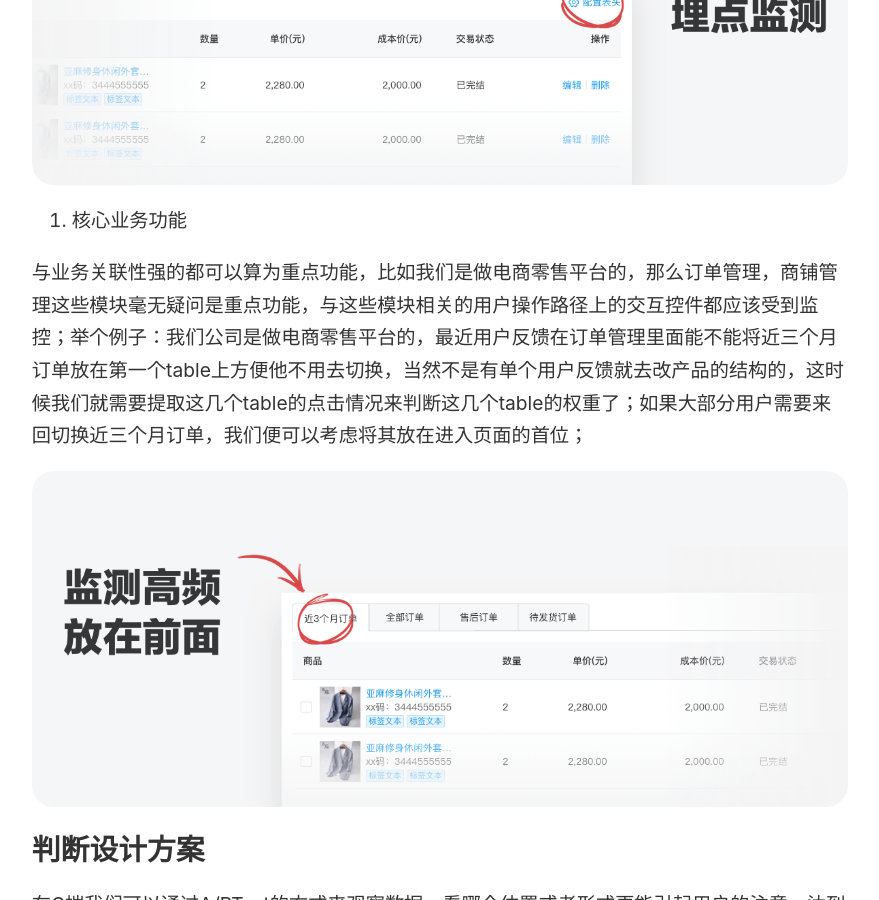
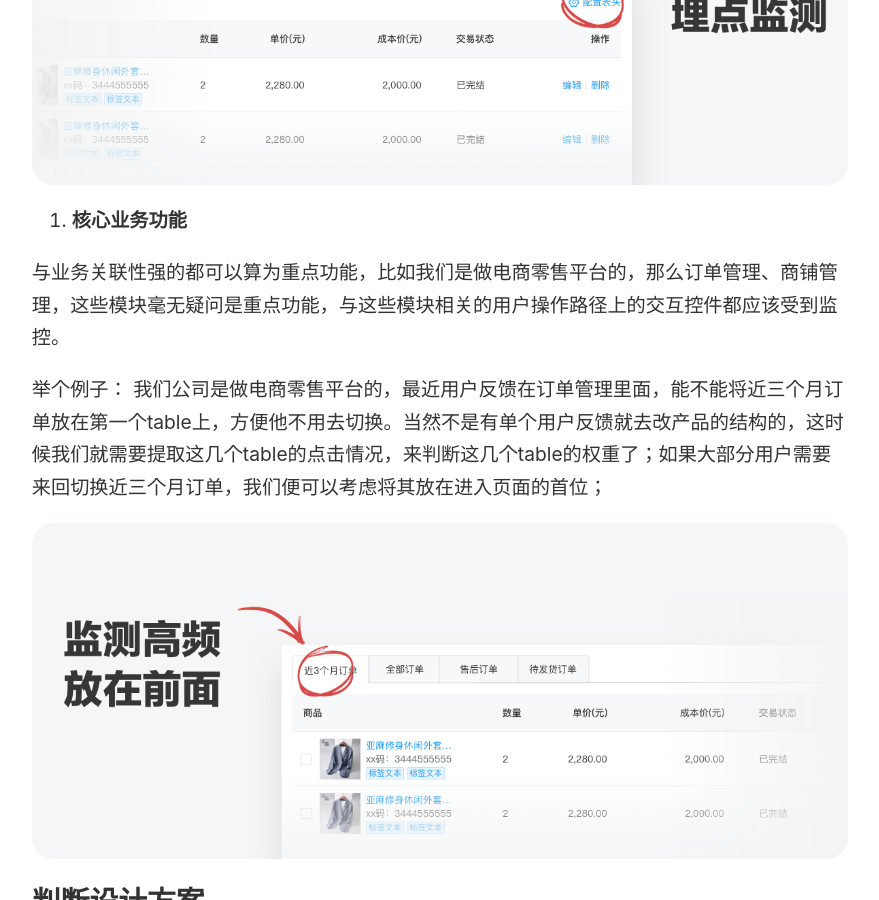
Before and after one commit to ChristineCharlotte/Brain, a Jekyll site: the page built from _notes/产品/B端数据埋点.md, in a window 1280 px wide and 900 px high, scrolled down 3512 px. Shown: the whole window, without its empty margins (45-924 px from the left). Built offline with Jekyll 4.4.1, drawn with Linux system fonts in a browser that asks for light colours; some of the changed text lies outside the part shown.

Commit message:
Update B端数据埋点.md

```diff
--- a/_notes/产品/B端数据埋点.md
+++ b/_notes/产品/B端数据埋点.md
@@ -66,16 +66,19 @@
 
 ![](../../assets/数据埋点3.jpeg)
 
-2. 核心业务功能
+2. **核心业务功能**
 
-与业务关联性强的都可以算为重点功能，比如我们是做电商零售平台的，那么订单管理，商铺管理这些模块毫无疑问是重点功能，与这些模块相关的用户操作路径上的交互控件都应该受到监控；举个例子：我们公司是做电商零售平台的，最近用户反馈在订单管理里面能不能将近三个月订单放在第一个table上方便他不用去切换，当然不是有单个用户反馈就去改产品的结构的，这时候我们就需要提取这几个table的点击情况来判断这几个table的权重了；如果大部分用户需要来回切换近三个月订单，我们便可以考虑将其放在进入页面的首位；
+与业务关联性强的都可以算为重点功能，比如我们是做电商零售平台的，那么订单管理、商铺管理，这些模块毫无疑问是重点功能，与这些模块相关的用户操作路径上的交互控件都应该受到监控。
+
+举个例子：
+我们公司是做电商零售平台的，最近用户反馈在订单管理里面，能不能将近三个月订单放在第一个table上，方便他不用去切换。当然不是有单个用户反馈就去改产品的结构的，这时候我们就需要提取这几个table的点击情况，来判断这几个table的权重了；如果大部分用户需要来回切换近三个月订单，我们便可以考虑将其放在进入页面的首位；
 
 ![](../../assets/数据埋点4.jpeg)
 
 
 ## 判断设计方案
 
-在C端我们可以通过A/BTest的方式来观察数据，看哪个位置或者形式更能引起用户的注意，达到想要的效果。B端产品也会采用类似这个的方式，此处也举个例子：比如最近想要改版一下关于消息通知是从顶部右侧弹出还是从底部右侧弹出更不干扰用户，当然我们可以看竞品怎么做，但是总是借鉴竞品也不是解决根本问题的方法，此时我们可以将时间维度作为测试基本盘，通过不同的方案获取不同的数据来进行决策；
+在C端我们可以通过 [[A/BTest]] 的方式来观察数据，看哪个位置或者形式更能引起用户的注意，达到想要的效果。B端产品也会采用类似这个的方式，此处也举个例子：比如最近想要改版一下关于消息通知是从顶部右侧弹出、还是从底部右侧弹出更不干扰用户，当然我们可以看竞品怎么做，但是总是借鉴竞品也不是解决根本问题的方法，此时我们可以将时间维度作为测试基本盘，通过不同的方案获取不同的数据来进行决策；
 
 ![](../../assets/数据埋点5.jpeg)
 
@@ -142,17 +145,17 @@
 
 ![](../../assets/数据埋点7.jpeg)
 
-# 实操：一个埋点需求从开始到落地
+## 实操：一个埋点需求从开始到落地
 
 上面已知我们要对批量发货、批量标记、批量免运费进行监测，由于我们不能自己去进行埋点，或者你也可以将这个需求告知给产品经理让他帮你出这一份文档，但是我觉得如果设计能写出来给到开发而且能直接跟开发沟通是一件很酷的事情，不妨学习写一下文档；
 
-## 01.整理埋点需求并输出文档
+### 01. 整理埋点需求并输出文档
 
 ![](../../assets/数据埋点8.jpeg)
 
 此处可以看到，一份规范的埋点文档会包括：事件名称、事件属性、数据类型、属性说明、埋点形式、触发时机等，只有将埋点文档梳理规范了，前端小哥才不会和你打架哦~  文档已经上传上来啦，有需要的小伙伴可以按需下载直接使用哦~
 
-## 02.埋点代码的植入
+### 02. 埋点代码的植入
 
 不同于摄像头，数据的采集工具通常为埋点代码，不用的产品形态采取不同的埋点代码植入，通常有三种：js文件，SDK，http请求，具体对应的是M端，网页端和服务器；这块通常是研发来做，产品经理和设计在旁边加油打气就行了。
 
@@ -162,7 +165,7 @@
 
 ![](../../assets/数据埋点9.jpeg)
 
-## 03.埋点测试与校验
+## 03. 埋点测试与校验
 
 这一部分的内容通常是由测试同学来完成的，测试同学通过测试这些埋点数据，通过后才可以部署上线，此处粗略讲讲他们需要 测些啥：
 
@@ -172,7 +175,7 @@
 
 当他们将这些点验收完成，研发人员部署上线，就可以等着收数据了~
 
-## 04线上数据追踪
+## 04. 线上数据追踪
 
 埋点上线后，如果采用的是第三方的SDK公司都会提供对应的数据可视化产品用于数据展示，当然如果自研SDK并没有做数据可视化产品也可以直接叫后台同学提取SQL提数，当然这对设计师和产品经理就很不友好了。
 
```
